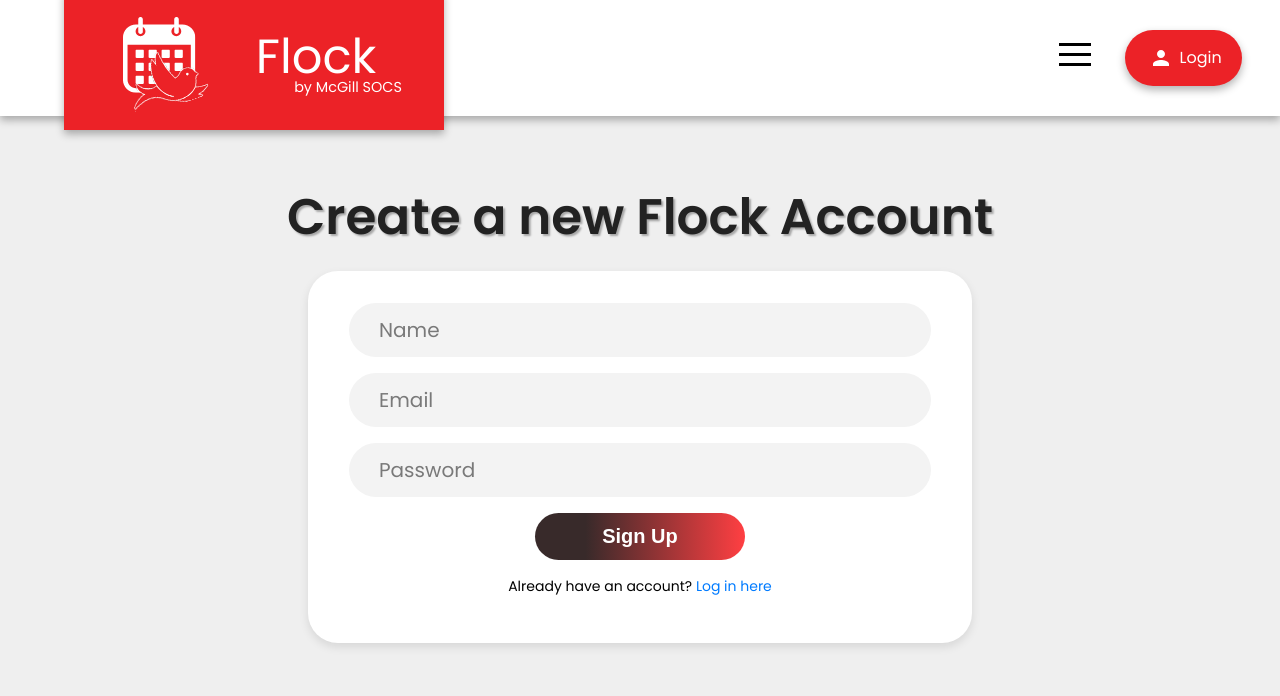
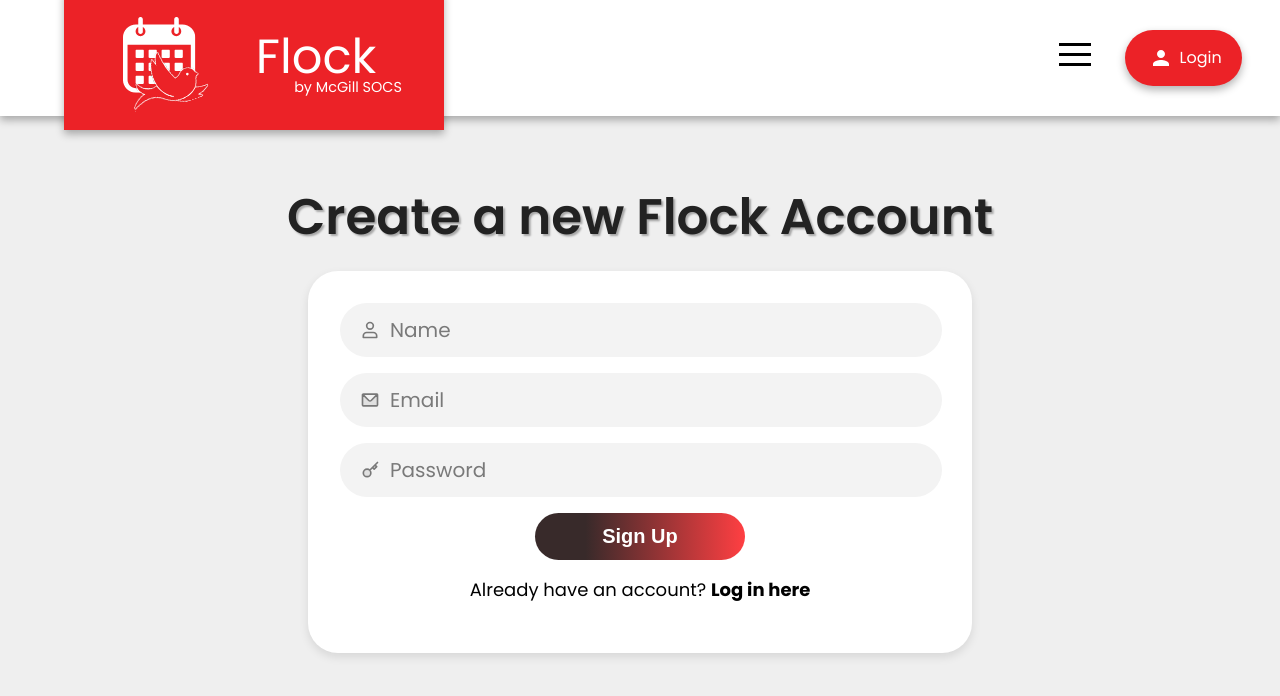
Before and after one commit to cmgvc/SOCS, a React (Create React App) app in the folder frontend-flock/: page /auth in a window 1280 px wide. Shown: the top 696 px of the page. Built offline with nearby package versions, Linux system fonts and the light colour scheme.

Commit message:
added icons for login page

```diff
--- a/frontend-flock/package.json
+++ b/frontend-flock/package.json
@@ -45,5 +45,8 @@
   "keywords": [],
   "author": "",
   "license": "ISC",
-  "description": ""
+  "description": "",
+  "devDependencies": {
+    "@svgr/webpack": "^8.1.0"
+  }
 }
--- a/frontend-flock/src/components/LoginForm.jsx
+++ b/frontend-flock/src/components/LoginForm.jsx
@@ -1,4 +1,8 @@
 import React from "react";
+import { ReactComponent as UserIcon } from "../svg/user-1.svg";
+import { ReactComponent as MailIcon } from "../svg/mail.svg";
+import { ReactComponent as KeyIcon } from "../svg/key.svg";
+
 import "./login-form.css";
 
 const LoginForm = () => {
@@ -11,12 +15,15 @@ const LoginForm = () => {
     <div className="login-form-container">
       <form className="login-form" onSubmit={handleSubmit}>
         <div className="form-group">
+          <UserIcon className="input-icon" />
           <input type="text" placeholder="Name" required />
         </div>
         <div className="form-group">
+          <MailIcon className="input-icon" />
           <input type="email" placeholder="Email" required />
         </div>
         <div className="form-group">
+          <KeyIcon className="input-icon" />
           <input type="password" placeholder="Password" required />
         </div>
         <button type="submit" className="login-button">
@@ -25,7 +32,10 @@ const LoginForm = () => {
       </form>
 
       <p className="login-footer">
-        Already have an account? <a href="/auth">Log in here</a>
+        Already have an account?{" "}
+        <a href="/auth">
+          <strong>Log in here</strong>
+        </a>
       </p>
     </div>
   );
--- a/frontend-flock/src/components/login-form.css
+++ b/frontend-flock/src/components/login-form.css
@@ -9,16 +9,26 @@
   text-align: center;
 }
 
-/* Input field styles */
 .form-group {
+  position: relative;
   margin-bottom: 1rem;
+}
+
+.input-icon {
+  position: absolute;
+  left: 20px; /* Adjust spacing from the input's left edge */
+  top: 50%;
+  transform: translateY(-50%);
+  width: 20px;
+  height: 20px;
+  opacity: 50%;
 }
 
 input {
   width: 90%;
   height: 30px;
   padding: 0.75rem;
-  padding-left: 30px;
+  padding-left: 50px;
   border: none;
   border-radius: 40px;
   font-size: 20px;
@@ -41,14 +51,14 @@ input::placeholder {
 /* Button styles */
 .login-button {
   background: linear-gradient(90deg, #382a2a 24%, #ff3f42 100%);
-  color: white; /* Ensure text is visible on the gradient */
+  color: white;
   border: none;
   border-radius: 50px;
-  padding: 0.75rem 1.5rem; /* Adjust as needed */
+  padding: 0.75rem 1.5rem;
   font-size: 20px;
   font-weight: 600; /* Semi-bold */
   cursor: pointer;
-  width: 35%; /* Stretch button to full width, optional */
+  width: 35%;
   transition: background 0.3s ease;
 }
 
@@ -56,14 +66,14 @@ input::placeholder {
   background: linear-gradient(90deg, #ff3f42 24%, #382a2a 100%);
 }
 
-/* Footer link */
 .login-footer {
   margin-top: 1rem;
-  font-size: 14px;
+  font-size: 18px;
+  font-weight: 500;
 }
 
 .login-footer a {
-  color: #007bff;
+  color: black;
   text-decoration: none;
 }
 
```
Also changed, not shown: 1 other file (tests, documents, lock files or other folders).
